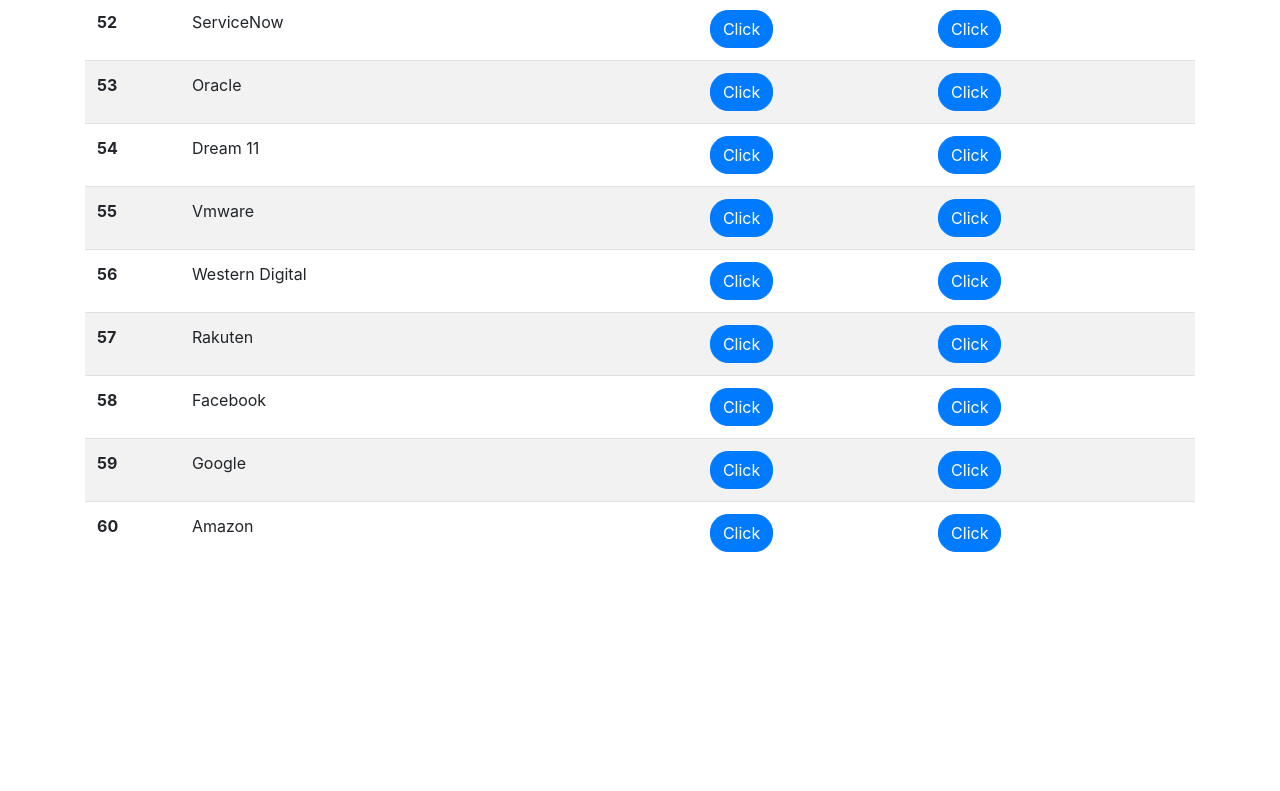
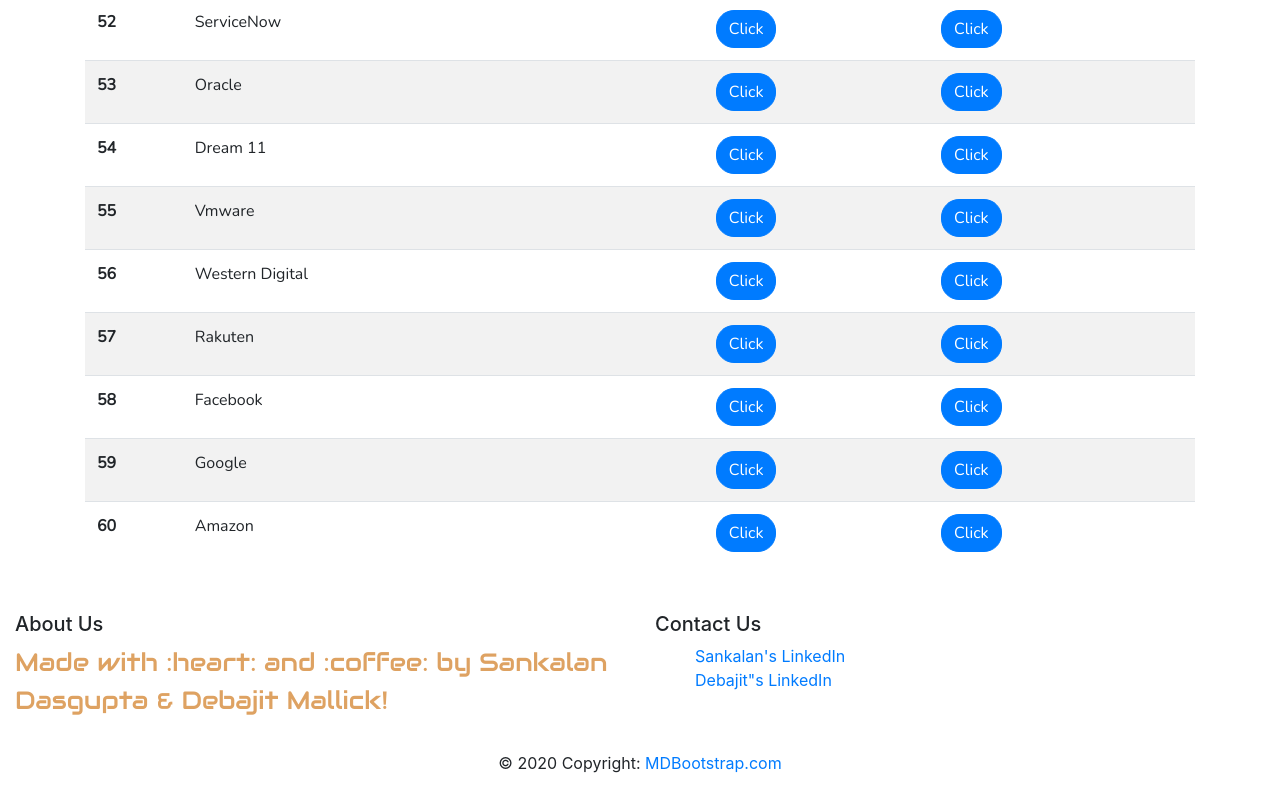
Before and after one commit to debajit13/JSeeker, a React (Create React App) app: page / in a window 1280 px wide. Shown: the part 3398-4189 px from the top of the page. Before the commit the page ends 3978 px from the top, so only its background shows below. Built offline with nearby package versions, Linux system fonts and the light colour scheme.

Commit message:
add Footer Section

```diff
--- a/package.json
+++ b/package.json
@@ -8,6 +8,7 @@
     "@testing-library/react": "^11.2.2",
     "@testing-library/user-event": "^12.6.0",
     "bootstrap": "^4.5.3",
+    "mdbreact": "^5.0.1",
     "react": "^17.0.1",
     "react-dom": "^17.0.1",
     "react-scripts": "4.0.1",
--- a/src/App.js
+++ b/src/App.js
@@ -1,6 +1,7 @@
 import React from "react";
 import NavBar from "./components/Navbar";
 import Tablee from "./components/Table/Table";
+import FooterPage from "./components/Footer/Footer";
 import logo from "./assets/logo.svg";
 
 const App = () => {
@@ -10,6 +11,7 @@
       <div className="container">
         <Tablee />
       </div>
+      <FooterPage />
     </div>
   );
 };
--- /dev/null
+++ b/src/components/Footer/Footer.jsx
@@ -0,0 +1,37 @@
+import React from "react";
+import { MDBCol, MDBContainer, MDBRow, MDBFooter } from "mdbreact";
+
+const FooterPage = () => {
+  return (
+    <MDBFooter color="blue" className="font-small pt-4 mt-4">
+      <MDBContainer fluid className="text-center text-md-left">
+        <MDBRow>
+          <MDBCol md="6">
+            <h5 className="title">About Us</h5>
+            <p>
+            Made with :heart: and :coffee: by Sankalan Dasgupta & Debajit Mallick!
+            </p>
+          </MDBCol>
+          <MDBCol md="6">
+            <h5 className="title">Contact Us</h5>
+            <ul>
+              <li className="list-unstyled">
+                <a href="#!">Sankalan's LinkedIn</a>
+              </li>
+              <li className="list-unstyled">
+                <a href="#!">Debajit"s LinkedIn</a>
+              </li>
+            </ul>
+          </MDBCol>
+        </MDBRow>
+      </MDBContainer>
+      <div className="footer-copyright text-center py-3">
+        <MDBContainer fluid>
+          &copy; {new Date().getFullYear()} Copyright: <a href="https://www.mdbootstrap.com"> MDBootstrap.com </a>
+        </MDBContainer>
+      </div>
+    </MDBFooter>
+  );
+}
+
+export default FooterPage;
--- a/src/components/Table/Table.css
+++ b/src/components/Table/Table.css
@@ -1,3 +1,9 @@
+@import url('https://fonts.googleapis.com/css2?family=Nunito&display=swap');
+
 .btn {
     border-radius: 18px;
 }
+
+.table{
+    font-family: 'Nunito', sans-serif;
+}
```
Also changed, not shown: 2 other files (tests, documents, lock files or other folders).
